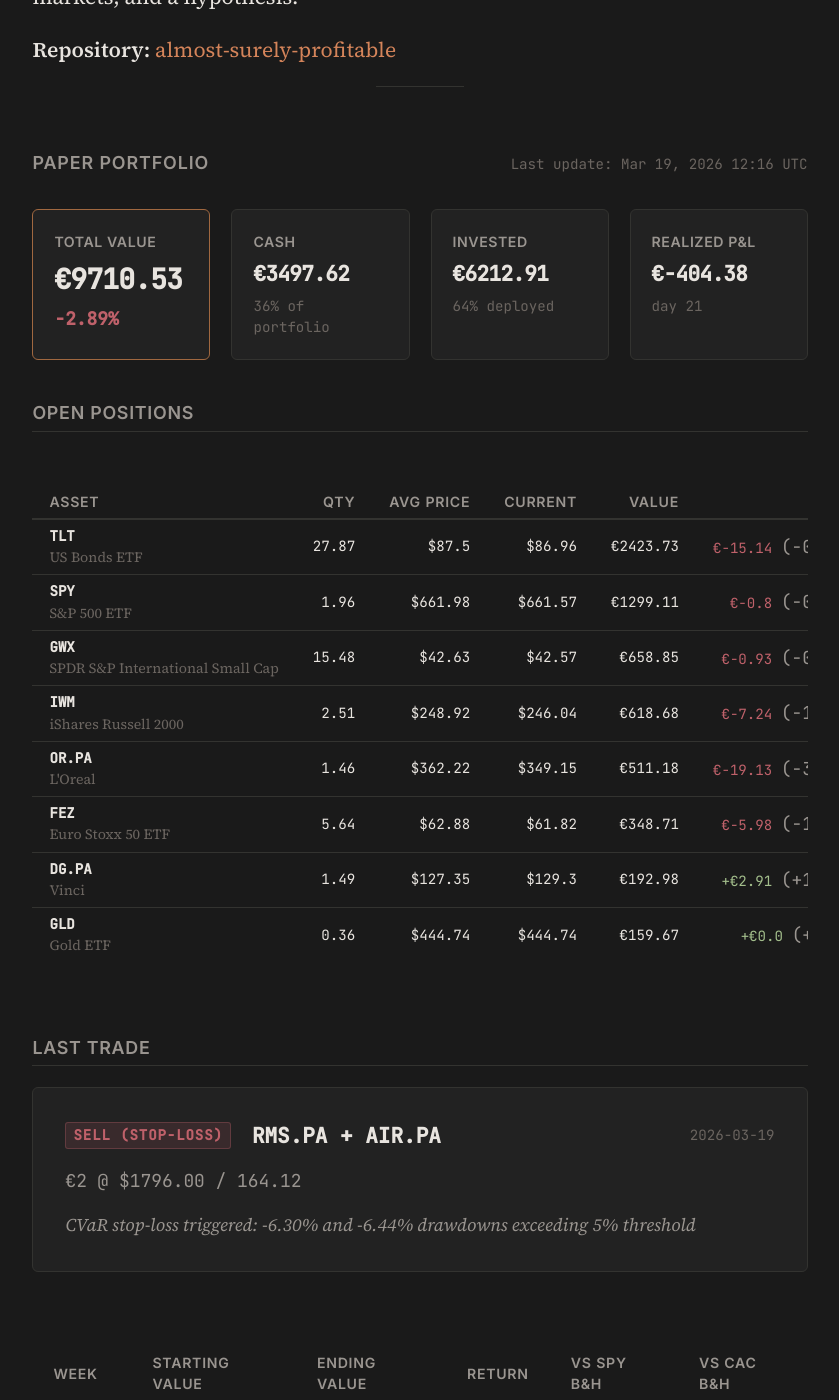
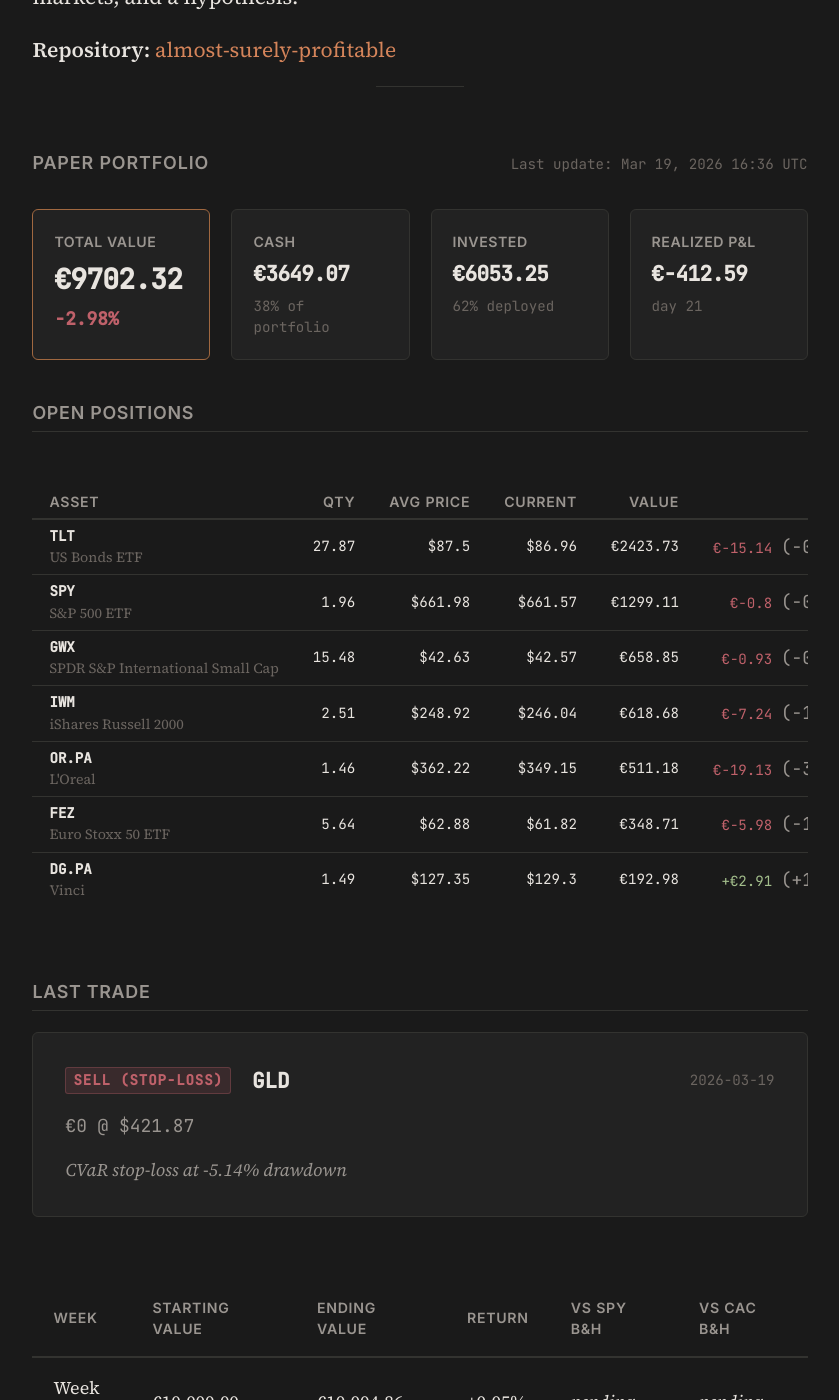
Before and after one commit to Alm0stSurely/alm0stsurely.github.io, a Jekyll site: the page built from trading.md, in a window 1280 px wide and 1400 px high, scrolled down 959 px. Shown: the whole window, without its empty margins (220-1059 px from the left). Built offline with Jekyll 4.4.1, drawn with Linux system fonts in a browser that asks for light colours.

Commit message:
update: GLD stop-loss execution 2026-03-19

```diff
--- a/_data/portfolio.json
+++ b/_data/portfolio.json
@@ -1,10 +1,10 @@
 {
-  "last_updated": "2026-03-19T12:16:10",
+  "last_updated": "2026-03-19T16:36:02",
   "starting_capital": 10000.0,
-  "cash": 3497.62,
-  "total_value": 9710.53,
-  "total_return_pct": -2.89,
-  "total_realized_pnl": -404.38,
+  "cash": 3649.07,
+  "total_value": 9702.32,
+  "total_return_pct": -2.98,
+  "total_realized_pnl": -412.59,
   "days_active": 21,
   "positions": [
     {
@@ -16,7 +16,7 @@
       "market_value": 2423.73,
       "pnl": -15.14,
       "pnl_pct": -0.62,
-      "allocation_pct": 24.96
+      "allocation_pct": 24.98
     },
     {
       "ticker": "SPY",
@@ -27,7 +27,7 @@
       "market_value": 1299.11,
       "pnl": -0.8,
       "pnl_pct": -0.06,
-      "allocation_pct": 13.38
+      "allocation_pct": 13.39
     },
     {
       "ticker": "GWX",
@@ -38,7 +38,7 @@
       "market_value": 658.85,
       "pnl": -0.93,
       "pnl_pct": -0.14,
-      "allocation_pct": 6.78
+      "allocation_pct": 6.79
     },
     {
       "ticker": "IWM",
@@ -49,7 +49,7 @@
       "market_value": 618.68,
       "pnl": -7.24,
       "pnl_pct": -1.16,
-      "allocation_pct": 6.37
+      "allocation_pct": 6.38
     },
     {
       "ticker": "OR.PA",
@@ -60,7 +60,7 @@
       "market_value": 511.18,
       "pnl": -19.13,
       "pnl_pct": -3.61,
-      "allocation_pct": 5.26
+      "allocation_pct": 5.27
     },
     {
       "ticker": "FEZ",
@@ -83,25 +83,14 @@
       "pnl": 2.91,
       "pnl_pct": 1.53,
       "allocation_pct": 1.99
-    },
-    {
-      "ticker": "GLD",
-      "name": "Gold ETF",
-      "quantity": 0.36,
-      "avg_price": 444.74,
-      "current_price": 444.74,
-      "market_value": 159.67,
-      "pnl": 0.0,
-      "pnl_pct": 0.0,
-      "allocation_pct": 1.64
     }
   ],
   "last_trade": {
     "date": "2026-03-19",
-    "ticker": "RMS.PA + AIR.PA",
+    "ticker": "GLD",
     "action": "sell (stop-loss)",
-    "price": "1796.00 / 164.12",
-    "amount": "2 positions",
-    "reasoning": "CVaR stop-loss triggered: -6.30% and -6.44% drawdowns exceeding 5% threshold"
+    "price": 421.87,
+    "amount": "0.36 shares",
+    "reasoning": "CVaR stop-loss at -5.14% drawdown"
   }
 }
```
